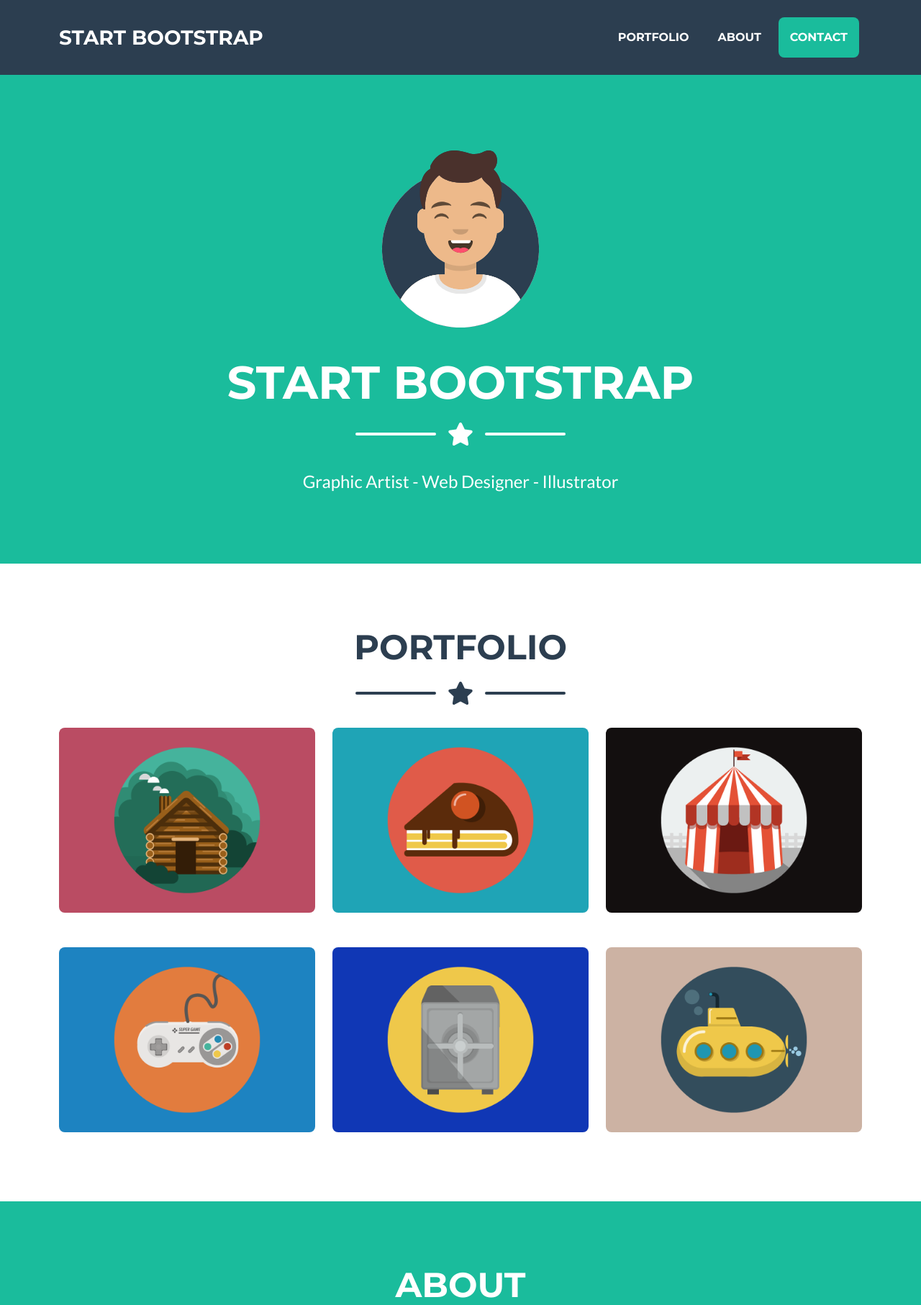
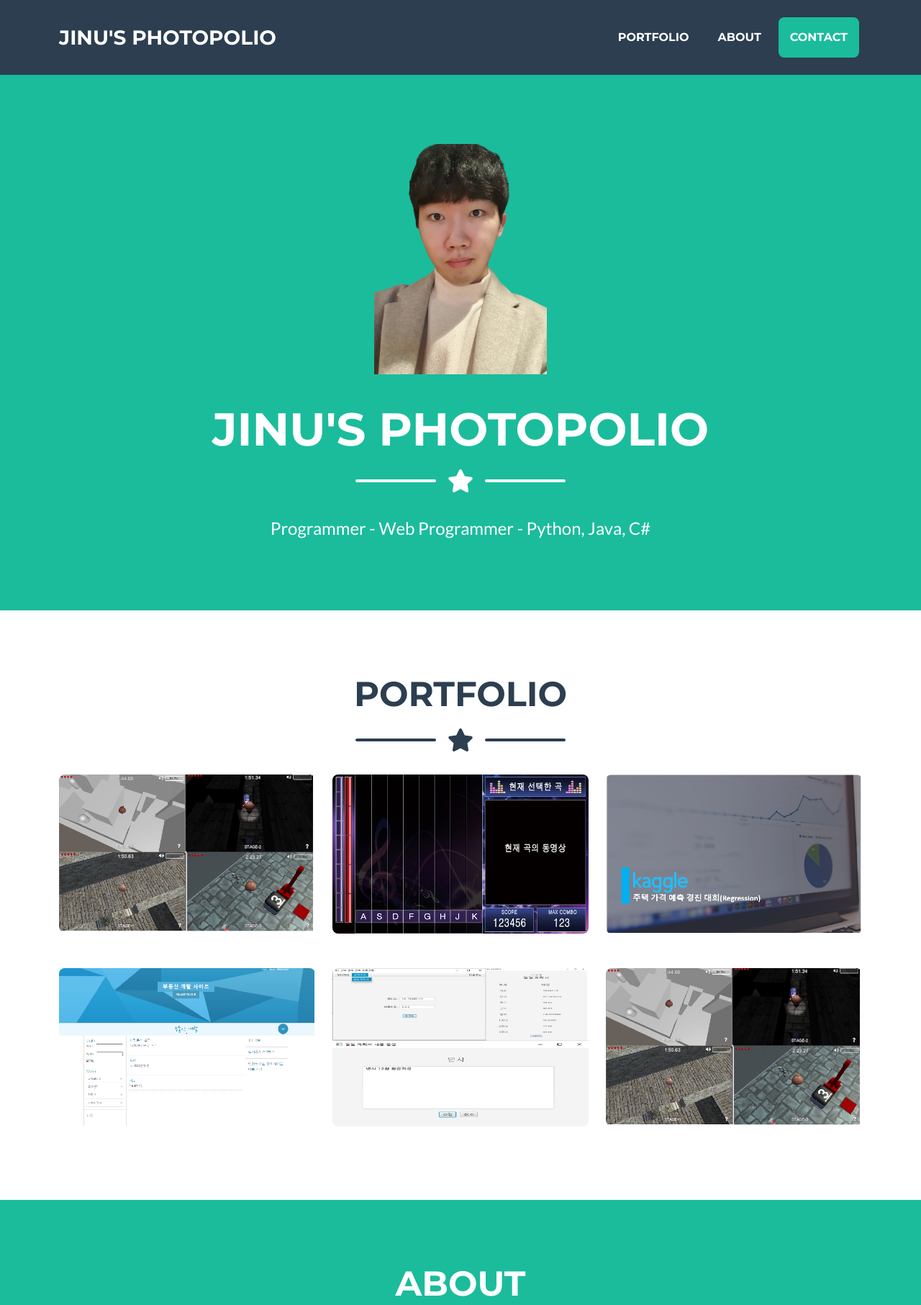
Before and after one commit to jinu12/django, a Django app: template templates/index.html in a window 1280 px wide. Shown: the top 1813 px of the page at 72% size. Run offline with Django 4.2, Linux system fonts and the light colour scheme; the template is opened without the code that fills it, so the values that code supplies are empty; some libraries are stand-ins or nearby versions.

Commit message:
change img and index.html update commit

```diff
--- a/templates/index.html
+++ b/templates/index.html
@@ -6,7 +6,7 @@
         <meta name="viewport" content="width=device-width, initial-scale=1, shrink-to-fit=no" />
         <meta name="description" content="" />
         <meta name="author" content="" />
-        <title>Freelancer - Start Bootstrap Theme</title>
+        <title>Jinu's PhotoPolio</title>
         <!-- Favicon-->
         <link rel="icon" type="image/x-icon" href="{% static 'assets/favicon.ico' %}" />
         <!-- Font Awesome icons (free version)-->
@@ -21,7 +21,7 @@
         <!-- Navigation-->
         <nav class="navbar navbar-expand-lg bg-secondary text-uppercase fixed-top" id="mainNav">
             <div class="container">
-                <a class="navbar-brand" href="#page-top">Start Bootstrap</a>
+                <a class="navbar-brand" href="#page-top">Jinu's PhotoPolio</a>
                 <button class="navbar-toggler text-uppercase font-weight-bold bg-primary text-white rounded" type="button" data-bs-toggle="collapse" data-bs-target="#navbarResponsive" aria-controls="navbarResponsive" aria-expanded="false" aria-label="Toggle navigation">
                     Menu
                     <i class="fas fa-bars"></i>
@@ -39,9 +39,9 @@
         <header class="masthead bg-primary text-white text-center">
             <div class="container d-flex align-items-center flex-column">
                 <!-- Masthead Avatar Image-->
-                <img class="masthead-avatar mb-5" src="{% static 'assets/img/avataaars.svg' %}" alt="..." />
+                <img class="masthead-avatar mb-5" src="{% static 'assets/img/me.png' %}" alt="..." />
                 <!-- Masthead Heading-->
-                <h1 class="masthead-heading text-uppercase mb-0">Start Bootstrap</h1>
+                <h1 class="masthead-heading text-uppercase mb-0">JinU's PhotoPolio</h1>
                 <!-- Icon Divider-->
                 <div class="divider-custom divider-light">
                     <div class="divider-custom-line"></div>
@@ -49,7 +49,7 @@
                     <div class="divider-custom-line"></div>
                 </div>
                 <!-- Masthead Subheading-->
-                <p class="masthead-subheading font-weight-light mb-0">Graphic Artist - Web Designer - Illustrator</p>
+                <p class="masthead-subheading font-weight-light mb-0">Programmer - Web Programmer - Python, Java, C#</p>
             </div>
         </header>
         <!-- Portfolio Section-->
@@ -71,7 +71,7 @@
                             <div class="portfolio-item-caption d-flex align-items-center justify-content-center h-100 w-100">
                                 <div class="portfolio-item-caption-content text-center text-white"><i class="fas fa-plus fa-3x"></i></div>
                             </div>
-                            <img class="img-fluid" src="assets/img/portfolio/cabin.png" alt="..." />
+                            <img class="img-fluid" src="{% static 'assets/img/portfolio/project1.png' %}" alt="..." />
                         </div>
                     </div>
                     <!-- Portfolio Item 2-->
@@ -80,7 +80,7 @@
                             <div class="portfolio-item-caption d-flex align-items-center justify-content-center h-100 w-100">
                                 <div class="portfolio-item-caption-content text-center text-white"><i class="fas fa-plus fa-3x"></i></div>
                             </div>
-                            <img class="img-fluid" src="assets/img/portfolio/cake.png" alt="..." />
+                            <img class="img-fluid" src="{% static 'assets/img/portfolio/project2.png' %}" alt="..." />
                         </div>
                     </div>
                     <!-- Portfolio Item 3-->
@@ -89,7 +89,7 @@
                             <div class="portfolio-item-caption d-flex align-items-center justify-content-center h-100 w-100">
                                 <div class="portfolio-item-caption-content text-center text-white"><i class="fas fa-plus fa-3x"></i></div>
                             </div>
-                            <img class="img-fluid" src="assets/img/portfolio/circus.png" alt="..." />
+                            <img class="img-fluid" src="{% static 'assets/img/portfolio/project3.png' %}" alt="..." />
                         </div>
                     </div>
                     <!-- Portfolio Item 4-->
@@ -98,7 +98,7 @@
                             <div class="portfolio-item-caption d-flex align-items-center justify-content-center h-100 w-100">
                                 <div class="portfolio-item-caption-content text-center text-white"><i class="fas fa-plus fa-3x"></i></div>
                             </div>
-                            <img class="img-fluid" src="assets/img/portfolio/game.png" alt="..." />
+                            <img class="img-fluid" src="{% static 'assets/img/portfolio/project4.png' %}" alt="..." />
                         </div>
                     </div>
                     <!-- Portfolio Item 5-->
@@ -107,7 +107,7 @@
                             <div class="portfolio-item-caption d-flex align-items-center justify-content-center h-100 w-100">
                                 <div class="portfolio-item-caption-content text-center text-white"><i class="fas fa-plus fa-3x"></i></div>
                             </div>
-                            <img class="img-fluid" src="assets/img/portfolio/safe.png" alt="..." />
+                            <img class="img-fluid" src="{% static 'assets/img/portfolio/project5.png' %}" alt="..." />
                         </div>
                     </div>
                     <!-- Portfolio Item 6-->
@@ -116,7 +116,7 @@
                             <div class="portfolio-item-caption d-flex align-items-center justify-content-center h-100 w-100">
                                 <div class="portfolio-item-caption-content text-center text-white"><i class="fas fa-plus fa-3x"></i></div>
                             </div>
-                            <img class="img-fluid" src="assets/img/portfolio/submarine.png" alt="..." />
+                            <img class="img-fluid" src="{% static 'assets/img/portfolio/project1.png' %}" alt="..." />
                         </div>
                     </div>
                 </div>
@@ -234,17 +234,16 @@
                     <!-- Footer Social Icons-->
                     <div class="col-lg-4 mb-5 mb-lg-0">
                         <h4 class="text-uppercase mb-4">Around the Web</h4>
-                        <a class="btn btn-outline-light btn-social mx-1" href="#!"><i class="fab fa-fw fa-facebook-f"></i></a>
-                        <a class="btn btn-outline-light btn-social mx-1" href="#!"><i class="fab fa-fw fa-twitter"></i></a>
-                        <a class="btn btn-outline-light btn-social mx-1" href="#!"><i class="fab fa-fw fa-linkedin-in"></i></a>
-                        <a class="btn btn-outline-light btn-social mx-1" href="#!"><i class="fab fa-fw fa-dribbble"></i></a>
+                        <a class="btn btn-outline-light btn-social mx-1" href="https://www.facebook.com/kzkju"><i class="fab fa-fw fa-facebook-f"></i></a>
+                        <a class="btn btn-outline-light btn-social mx-1" href="https://www.instagram.com/kingkju/"><i class="fab fa-fw fa-instagram"></i></a>
+                        <a class="btn btn-outline-light btn-social mx-1" href="#!"><i class="fab fa-fw fa-github"></i></a>
                     </div>
                     <!-- Footer About Text-->
                     <div class="col-lg-4">
-                        <h4 class="text-uppercase mb-4">About Freelancer</h4>
+                        <h4 class="text-uppercase mb-4">About Contact myProject</h4>
                         <p class="lead mb-0">
-                            Freelance is a free to use, MIT licensed Bootstrap theme created by
-                            <a href="http://startbootstrap.com">Start Bootstrap</a>
+                            Please visit my blog, and talk in community<br>
+                            <a href="https://commitjinu.tistory.com/">Vist my blog</a>
                             .
                         </p>
                     </div>
@@ -253,7 +252,7 @@
         </footer>
         <!-- Copyright Section-->
         <div class="copyright py-4 text-center text-white">
-            <div class="container"><small>Copyright &copy; Your Website 2021</small></div>
+            <div class="container"><small>Copyright &copy; jinu's photopolio 2022</small></div>
         </div>
         <!-- Portfolio Modals-->
         <!-- Portfolio Modal 1-->
```
Also changed, not shown: static/assets/img/me.png (added), static/assets/img/portfolio/cabin.png (deleted), static/assets/img/portfolio/cake.png (deleted), static/assets/img/portfolio/circus.png (deleted), static/assets/img/portfolio/game.png (deleted), static/assets/img/portfolio/project.png (added), static/assets/img/portfolio/project1.png (added), static/assets/img/portfolio/project2.png (added), static/assets/img/portfolio/project3.png (added), static/assets/img/portfolio/project4.png (added), static/assets/img/portfolio/project5.png (added), static/assets/img/portfolio/safe.png (deleted), static/assets/img/portfolio/submarine.png (deleted), static/img/cat.png (deleted).
